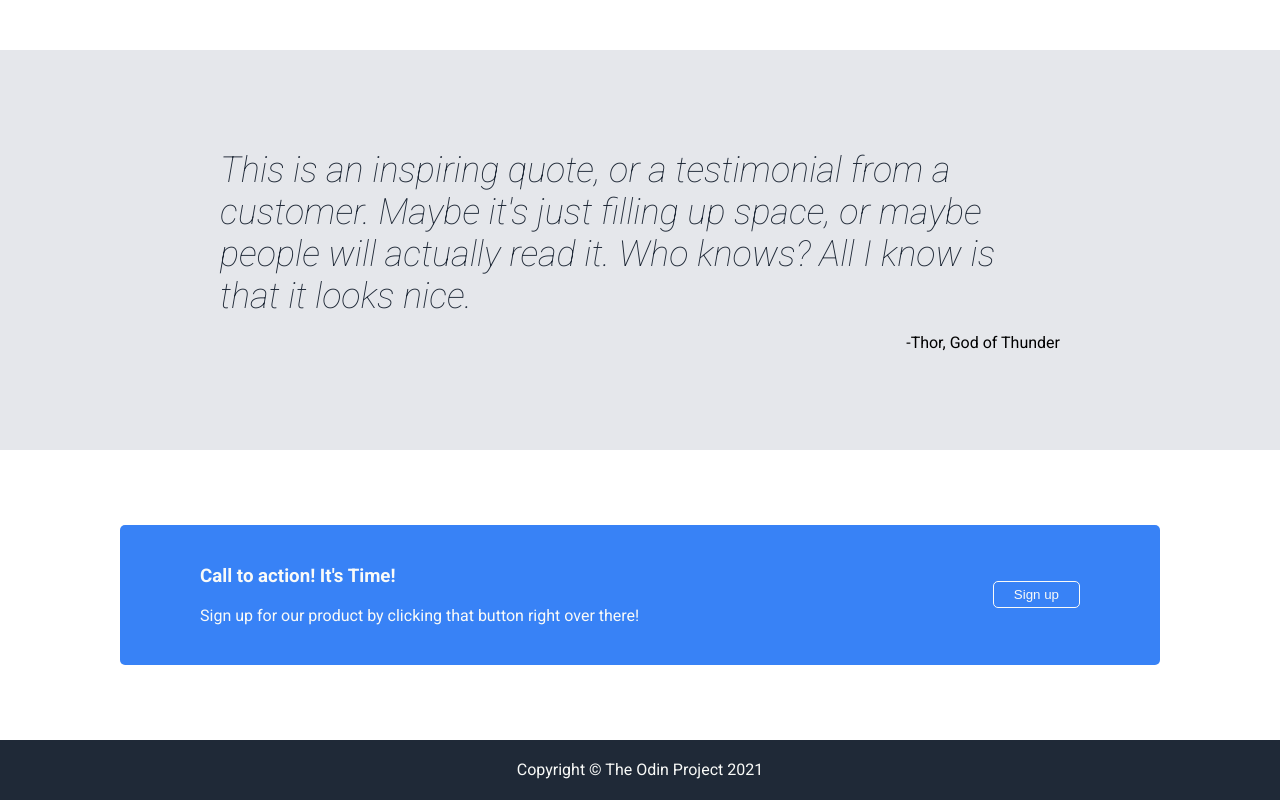
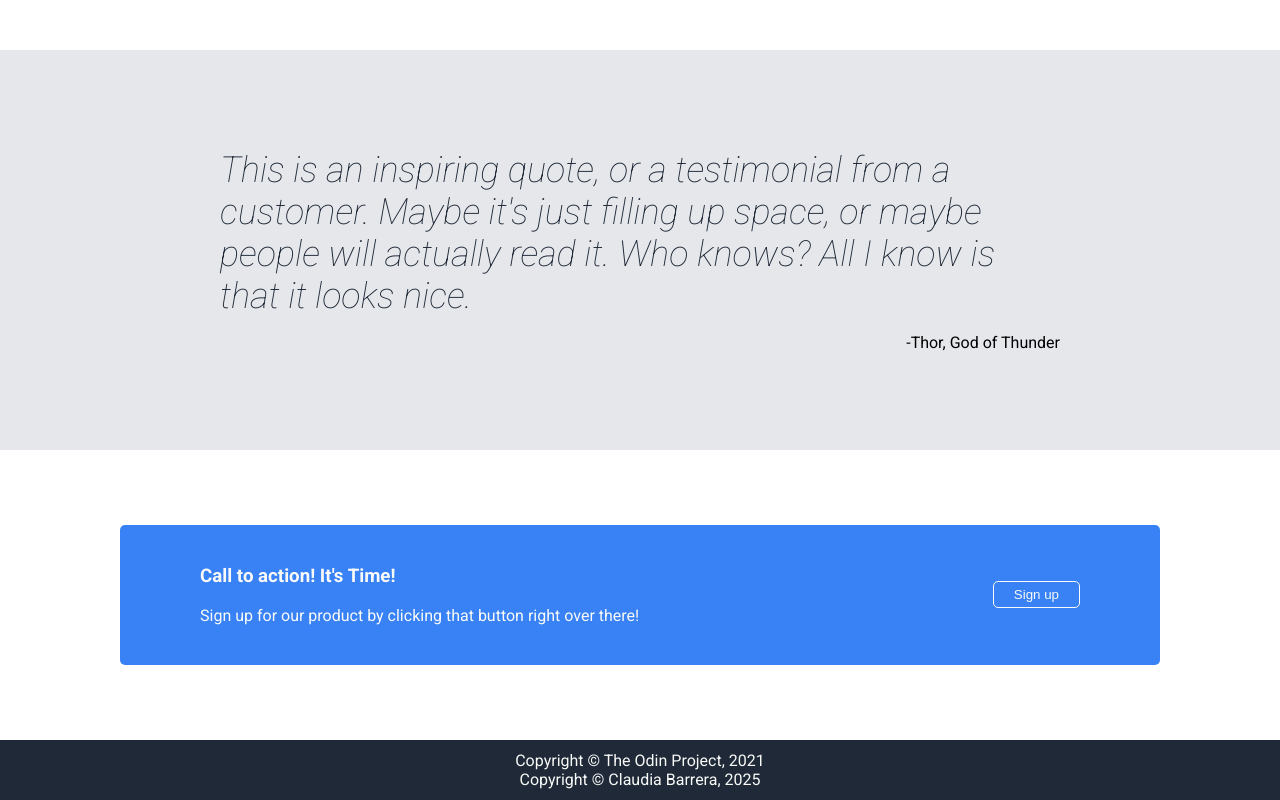
Before and after one commit to BarreraClaudia/landing-page, a plain HTML site: page index.html in a window 1280 px wide. Shown: the part 909-1709 px from the top of the page. Drawn offline with Linux system fonts and the light colour scheme.

Commit message:
add copyright to footer

```diff
--- a/index.html
+++ b/index.html
@@ -86,7 +86,8 @@
     </section>
 
     <footer class="footer">
-        <span>Copyright © The Odin Project 2021</span>
+        <p>Copyright © The Odin Project, 2021</p>
+        <p>Copyright © Claudia Barrera, 2025</p>
     </footer>
 
 </body>
```
Also changed, not shown: img/screenshot.png, 1 other file.
